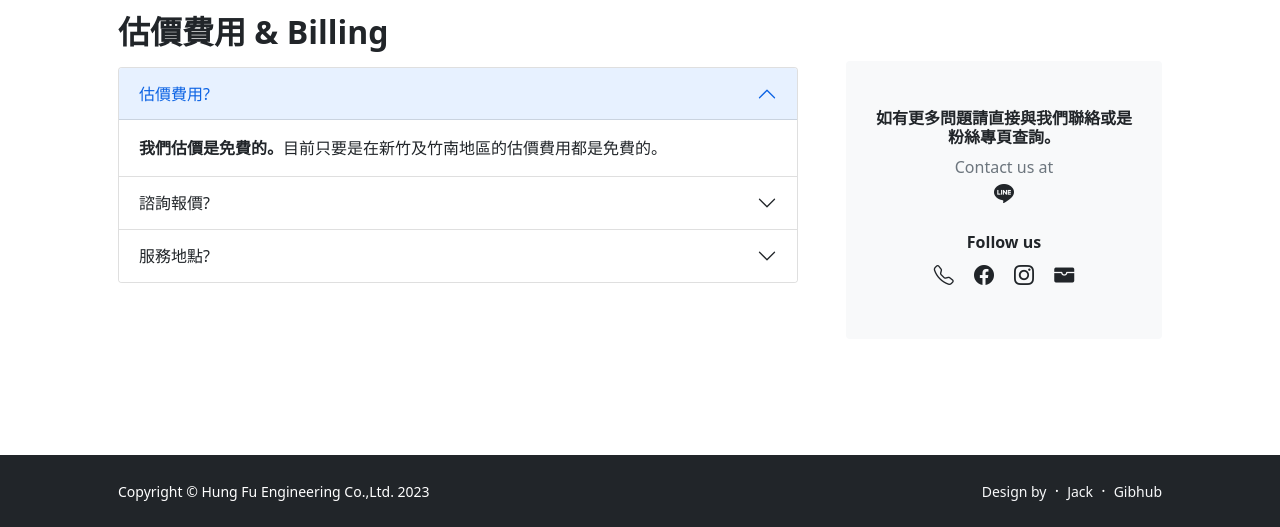
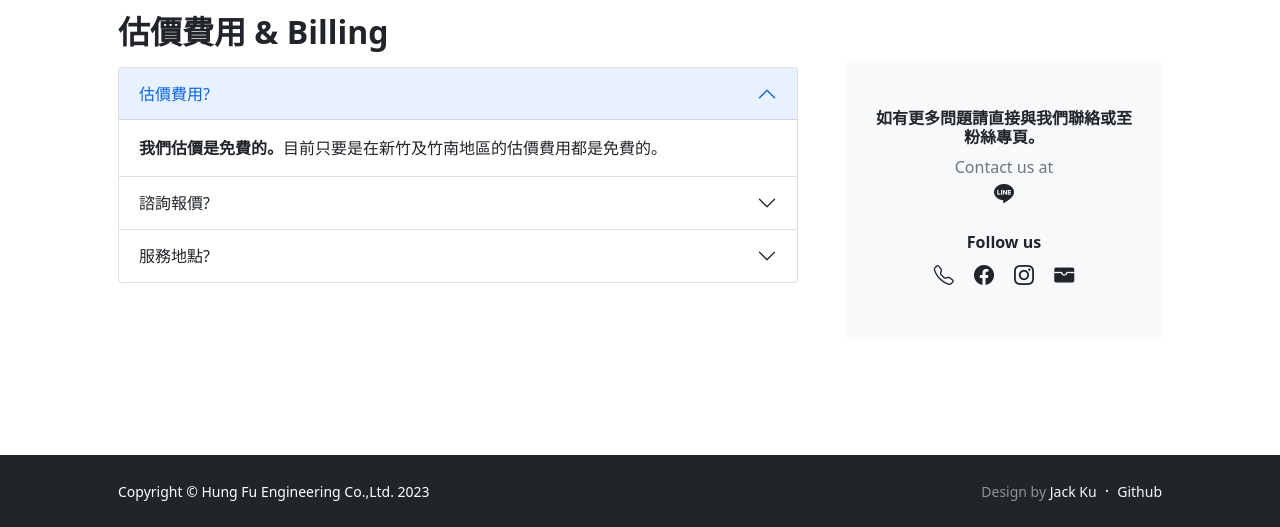
Before and after one commit to sakujjjj/hungfu, a Flask app: page /faq/ in a window 1280 px wide. Shown: the part 273-800 px from the top of the page. Run offline with Flask 2, Linux system fonts and the light colour scheme; data that the repository does not hold is empty; some libraries are stand-ins or nearby versions.

Commit message:
update footer

```diff
--- a/templates/faq.html
+++ b/templates/faq.html
@@ -101,7 +101,7 @@
                             <div class="card-body p-4 py-lg-5">
                                 <div class="d-flex align-items-center justify-content-center">
                                     <div class="text-center">
-                                        <div class="h6 fw-bolder">如有更多問題請直接與我們聯絡或是粉絲專頁查詢。</div>
+                                        <div class="h6 fw-bolder">如有更多問題請直接與我們聯絡或至粉絲專頁。</div>
                                         <p class="text-muted mb-4">
                                             Contact us at
                                             <br />
@@ -136,11 +136,10 @@
                     <div class="small m-0 text-white">Copyright &copy; Hung Fu Engineering Co.,Ltd. 2023</div>
                 </div>
                 <div class="col-auto">
-                    <a class="link-light small" href="#!">Design by</a>
+                    <a class="text-white-50 small">Design by </a>
+                    <a class="link-light small" href="https://www.linkedin.com/in/ku-jack-bb736a236/"> Jack Ku</a>
                     <span class="text-white mx-1">&middot;</span>
-                    <a class="link-light small" href="tel:0934085478">Jack</a>
-                    <span class="text-white mx-1">&middot;</span>
-                    <a class="link-light small" href="https://github.com/sakujjjj/hungfu">Gibhub</a>
+                    <a class="link-light small" href="https://github.com/sakujjjj/hungfu">Github</a>
                 </div>
             </div>
         </div>
```
Also changed, not shown: templates/about.html (+5 -4 lines), templates/contact.html (+3 -4 lines), templates/index.html (+3 -4 lines), templates/user.html (+3 -4 lines).
